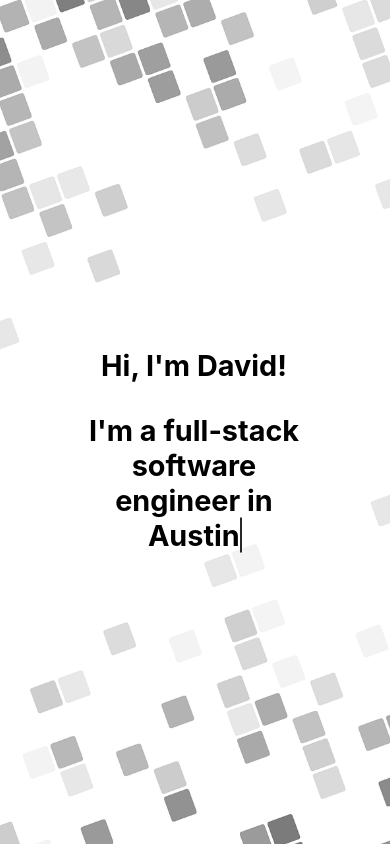
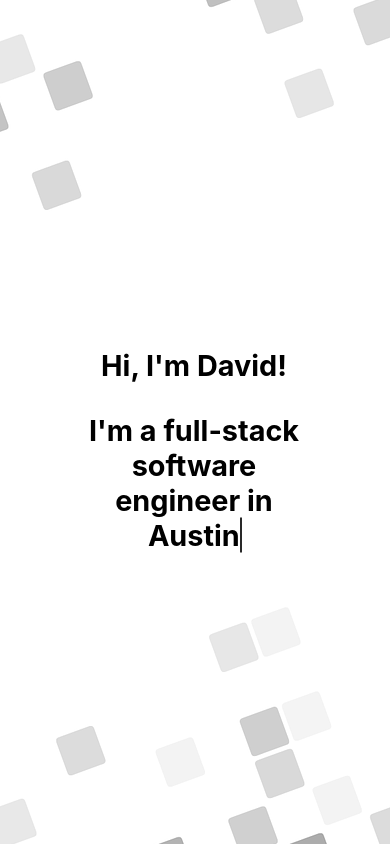
Before and after one commit to dpolcari18/personal-site, a React (Create React App) app: page / in a window 390 px wide. Shown: the top 846 px of the page. Built offline with nearby package versions, Linux system fonts and the light colour scheme; no server answers.

Commit message:
fixed mobile background image issue

```diff
--- a/src/containers/Home.css
+++ b/src/containers/Home.css
@@ -5,8 +5,16 @@
 
 #home > div[id] {
     padding-top: 60px;
-    background: url('../images/background.png') no-repeat center center;
-    background-size: cover;
+    background: url('../images/background.png') no-repeat center center fixed;
+    background-size: fixed;
+}
+
+@media only screen and (min-width: 800px) {
+    #home > div[id] {
+        padding-top: 60px;
+        background: url('../images/background.png') no-repeat center center fixed;
+        background-size: cover;
+    }
 }
 
 .page-view {
```
